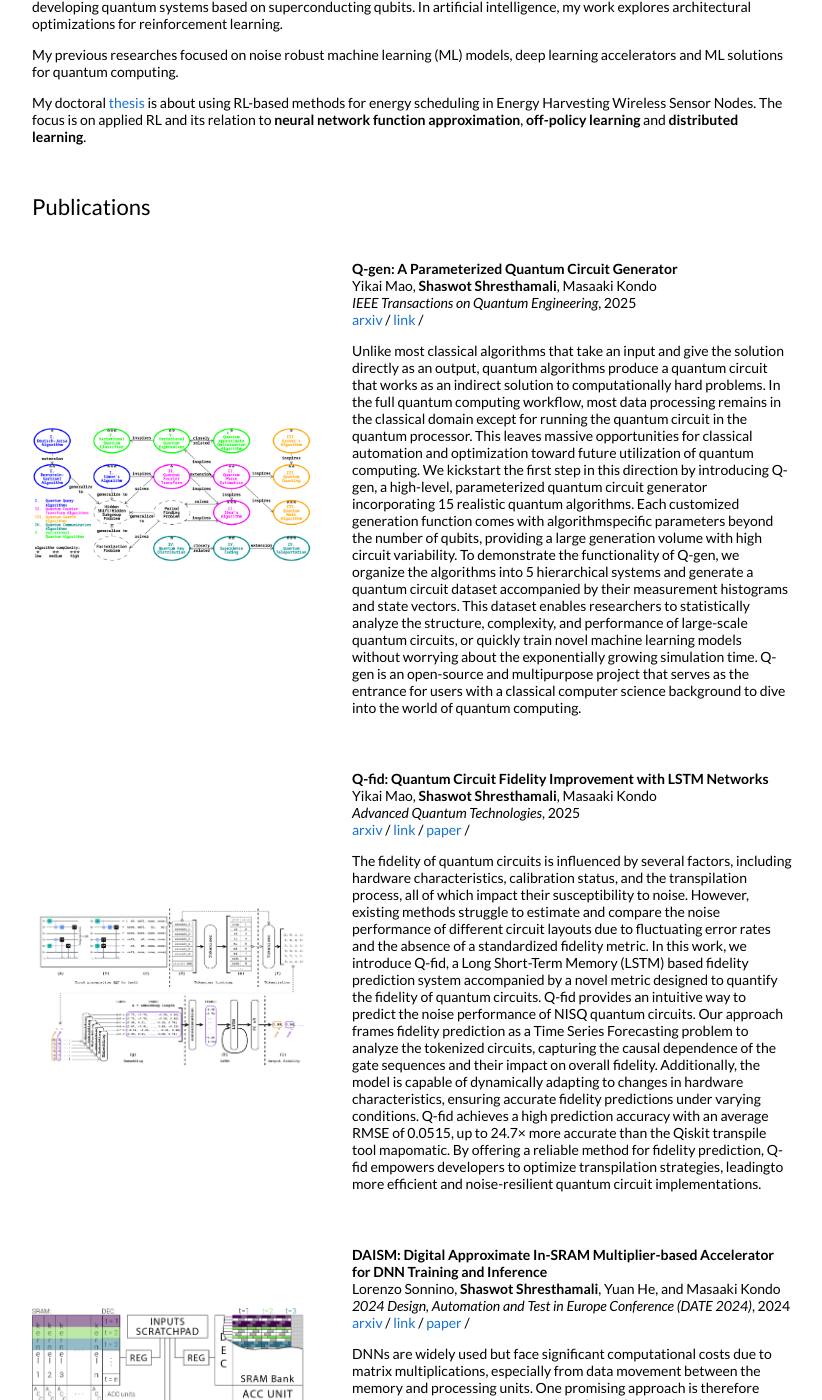
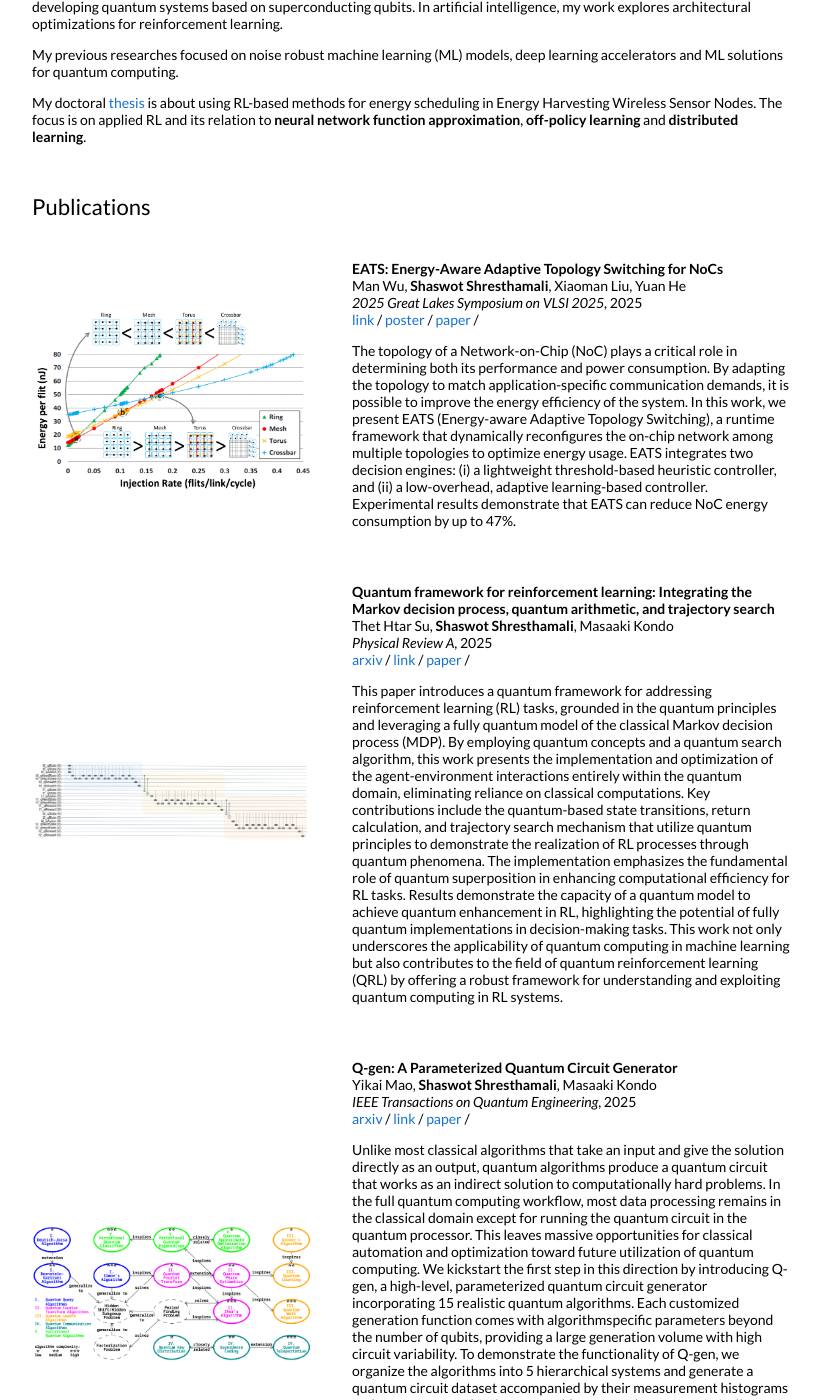
Before and after one commit to shaswot/shaswot.github.io, a Jekyll site: the page built from _posts/2025-06-29-glsvlsi.markdown, in a window 1280 px wide and 1400 px high, scrolled down 518 px. Shown: the whole window, without its empty margins (228-1050 px from the left). Built offline with Jekyll 4.4.1, drawn with Linux system fonts in a browser that asks for light colours.

Commit message:
added PRA and GLSVLSI 20250813

```diff
--- a/_posts/2025-05-20-TQE-QGEN.markdown
+++ b/_posts/2025-05-20-TQE-QGEN.markdown
@@ -7,7 +7,7 @@ categories: research
 author: "Yikai Mao"
 authors: "Yikai Mao, <strong>Shaswot Shresthamali</strong>, Masaaki Kondo"
 venue: "IEEE Transactions on Quantum Engineering"
-paper:
+paper: /pdfs/tqe-2025-paper.pdf
 arxiv: https://arxiv.org/abs/2407.18697
 link : https://doi.org/10.1109/TQE.2025.3572142
 slides:
--- /dev/null
+++ b/_posts/2025-06-29-glsvlsi.markdown
@@ -0,0 +1,17 @@
+---
+layout: post
+title:  "EATS: Energy-Aware Adaptive Topology Switching for NoCs"
+date:   2025-06-29
+image: /images/glsvlsi-2025.png
+categories: research
+author: "Man Wu"
+authors: "Man Wu, <strong>Shaswot Shresthamali</strong>, Xiaoman Liu, Yuan He"
+venue: "2025 Great Lakes Symposium on VLSI 2025"
+paper: /pdfs/glsvlsi-2025-paper.pdf
+poster: /pdfs/glsvlsi-2025-poster.pdf
+arxiv:
+link : https://doi.org/10.1145/3716368.3735175
+slides:
+code:
+---
+The topology of a Network-on-Chip (NoC) plays a critical role in determining both its performance and power consumption. By adapting the topology to match application-specific communication demands, it is possible to improve the energy efficiency of the system. In this work, we present EATS (Energy-aware Adaptive Topology Switching), a runtime framework that dynamically reconfigures the on-chip network among multiple topologies to optimize energy usage. EATS integrates two decision engines: (i) a lightweight threshold-based heuristic controller, and (ii) a low-overhead, adaptive learning-based controller. Experimental results demonstrate that EATS can reduce NoC energy consumption by up to 47%.
```
Also changed, not shown: _posts/2025-06-17-PRA-QRL.markdown (added, +16 -0 lines), images/glsvlsi-2025.png (added), images/pra-qrl.png (added), 6 other files.
